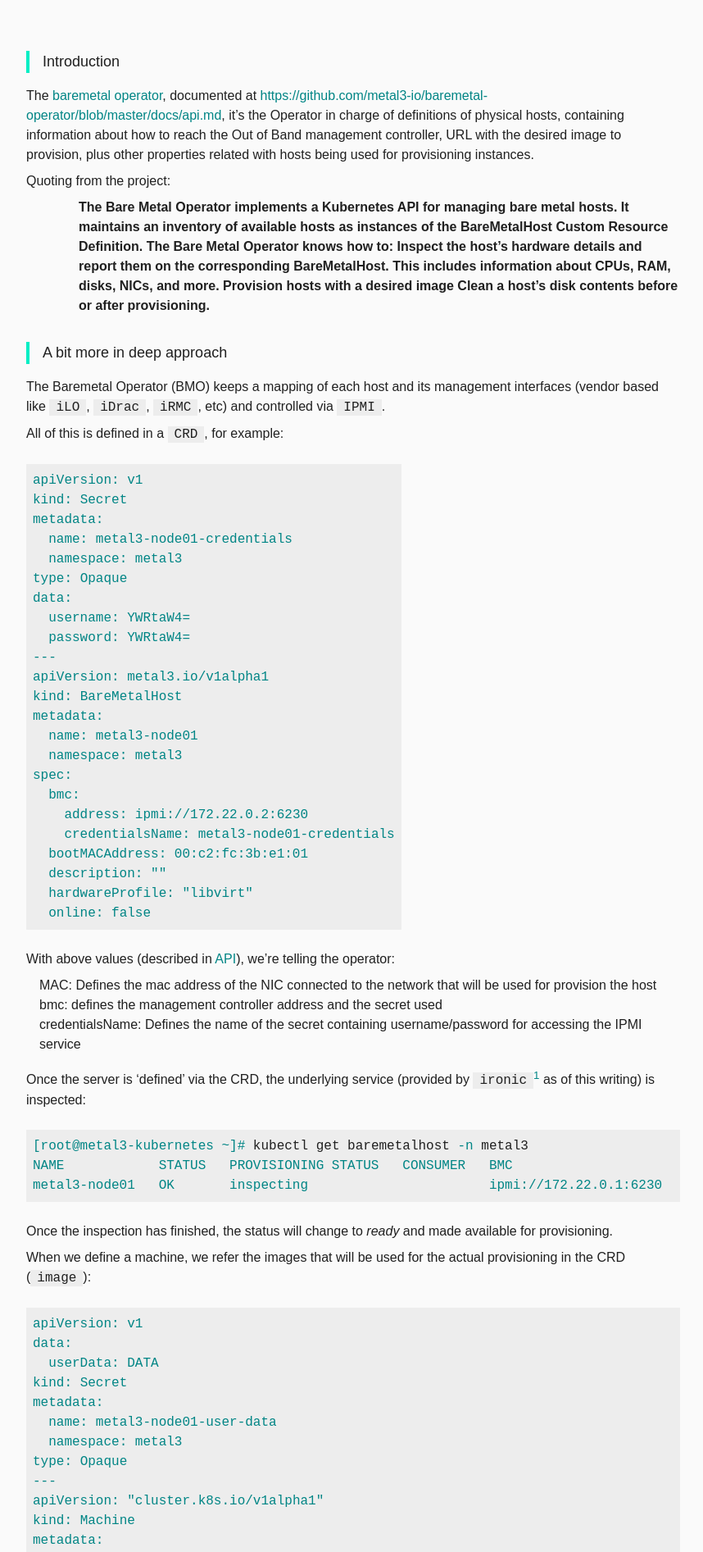
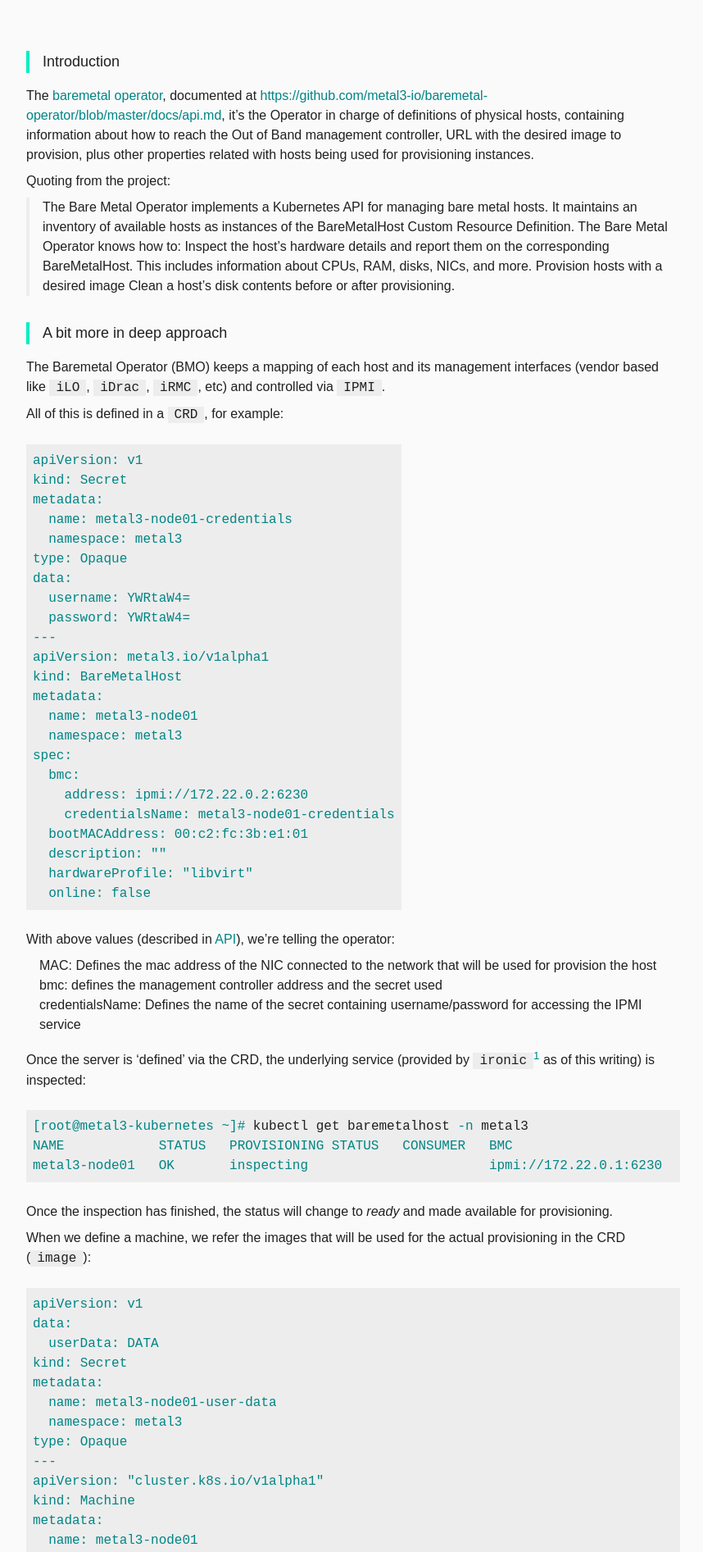
Before and after one commit to metal3-io/metal3-io.github.io, a Jekyll site: the page built from _posts/2019-09-11-Baremetal-operator.md, in a window 1280 px wide. Shown: the part 665-2558 px from the top of the page at 82% size, without its empty margins (34-892 px from the left). Built offline with Jekyll 4.4.1, drawn with Linux system fonts in a browser that asks for light colours; our own code applies the rules of GitHub Pages for plain Markdown files.

Commit message:
updates blockquote and footnotes

```diff
--- a/_sass/_global.scss
+++ b/_sass/_global.scss
@@ -145,14 +145,16 @@
             font-size: var(--mk--FontSize--lg);
         }
         .footnotes {
-            margin-top: var(--mk--spacer--md);
+            padding-top: var(--mk--spacer--sm);
+            margin-top: var(--mk--spacer--sm);
+            border-top: var(--mk--BorderWidth--lg) solid var(--mk--BackgroundColor--350);
         }
         .highlight span {
             color: var(--mk--color-brand--400);
         }
-        blockquote {
-            margin-left: var(--mk--spacer--md);
-            font-weight: bold;
+        & > blockquote {
+            padding-left: var(--mk--spacer--sm);
+            border-left: var(--mk--BorderWidth--lg) solid var(--mk--BackgroundColor--350);
         }
         .highlighter-rouge {
             overflow-x: auto;
```
